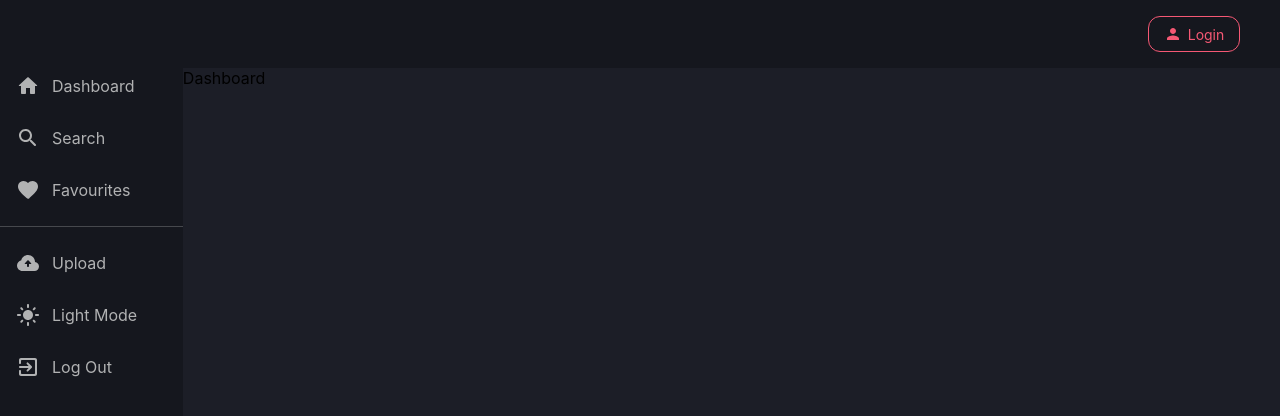
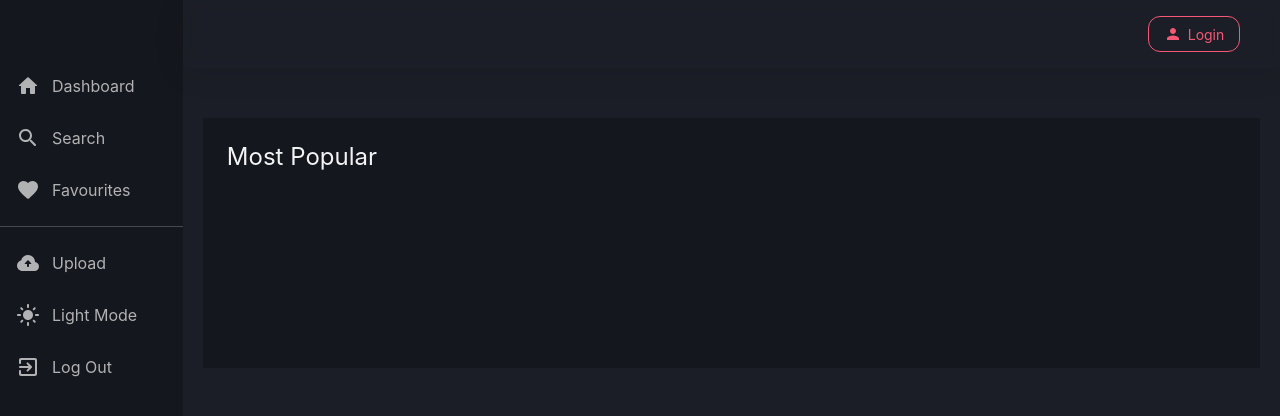
Before and after one commit to codeinthusiast/MERN_podstream, a React (Create React App) app in the folder client/: page / in a window 1280 px wide. Shown: the top 416 px of the page. Built offline with nearby package versions, Linux system fonts and the light colour scheme.

Commit message:
modified dashboard

```diff
--- a/client/src/App.js
+++ b/client/src/App.js
@@ -27,6 +27,7 @@ const Podstream = styled.div`
   width: 100%;
   height: 100vh;
   overflow-y: hidden;
+  overflow-x: hidden;
   background: ${({ theme }) => theme.bgLight}
 `;
 
--- a/client/src/components/Navbar.jsx
+++ b/client/src/components/Navbar.jsx
@@ -12,9 +12,14 @@ const NavbarDiv = styled.div`
   padding: 16px 40px;
   align-items: center;
   box-sizing: border-box;
-  background-color: ${({ theme }) => theme.bg};
   color: ${({ theme }) => theme.text_primary};
   gap: 30px;
+  background: ${({ theme }) => theme.bg}
+border-radius: 16px;
+box-shadow: 0 4px 30px rgba(0, 0, 0, 0.1);
+backdrop-filter: blur(5.7px);
+-webkit-backdrop-filter: blur(5.7px);
+
 `;
 const ButtonDiv = styled.div`
   font-size: 14px;
@@ -48,11 +53,11 @@ const Navbar = ({ setSignInOpen, setSignUpOpen }) => {
     <NavbarDiv>
       {
         currentUser ? <>
-        <Avatar src={currentUser.img}>{currentUser.name.charAt(0).toUpperCase()}</Avatar>
+          <Avatar src={currentUser.img}>{currentUser.name.charAt(0).toUpperCase()}</Avatar>
         </>
           :
           <ButtonDiv onClick={() => setSignInOpen(true)}>
-            <PersonIcon style={{fontSize: "18px"}}/>
+            <PersonIcon style={{ fontSize: "18px" }} />
             Login
           </ButtonDiv>
       }
--- a/client/src/pages/Dashboard.jsx
+++ b/client/src/pages/Dashboard.jsx
@@ -1,8 +1,29 @@
-import React from 'react'
+import React from 'react';
+import styled from 'styled-components';
+
+const DashboardMain = styled.div`
+padding: 50px 0px;
+`;
+const FilterContainer = styled.div`
+margin:0px 20px ;
+padding: 24px;
+box-sizing: border-box;
+
+height: 250px;
+background-color: ${({ theme }) => theme.bg};
+`;
+const Topic = styled.div`
+  color: ${({ theme }) => theme.text_primary};
+  font-size: 24px;
+`;
 
 const Dashboard = () => {
   return (
-    <div>Dashboard</div>
+    <DashboardMain>
+      <FilterContainer>
+        <Topic>Most Popular</Topic>
+      </FilterContainer>
+    </DashboardMain>
   )
 }
 
```
